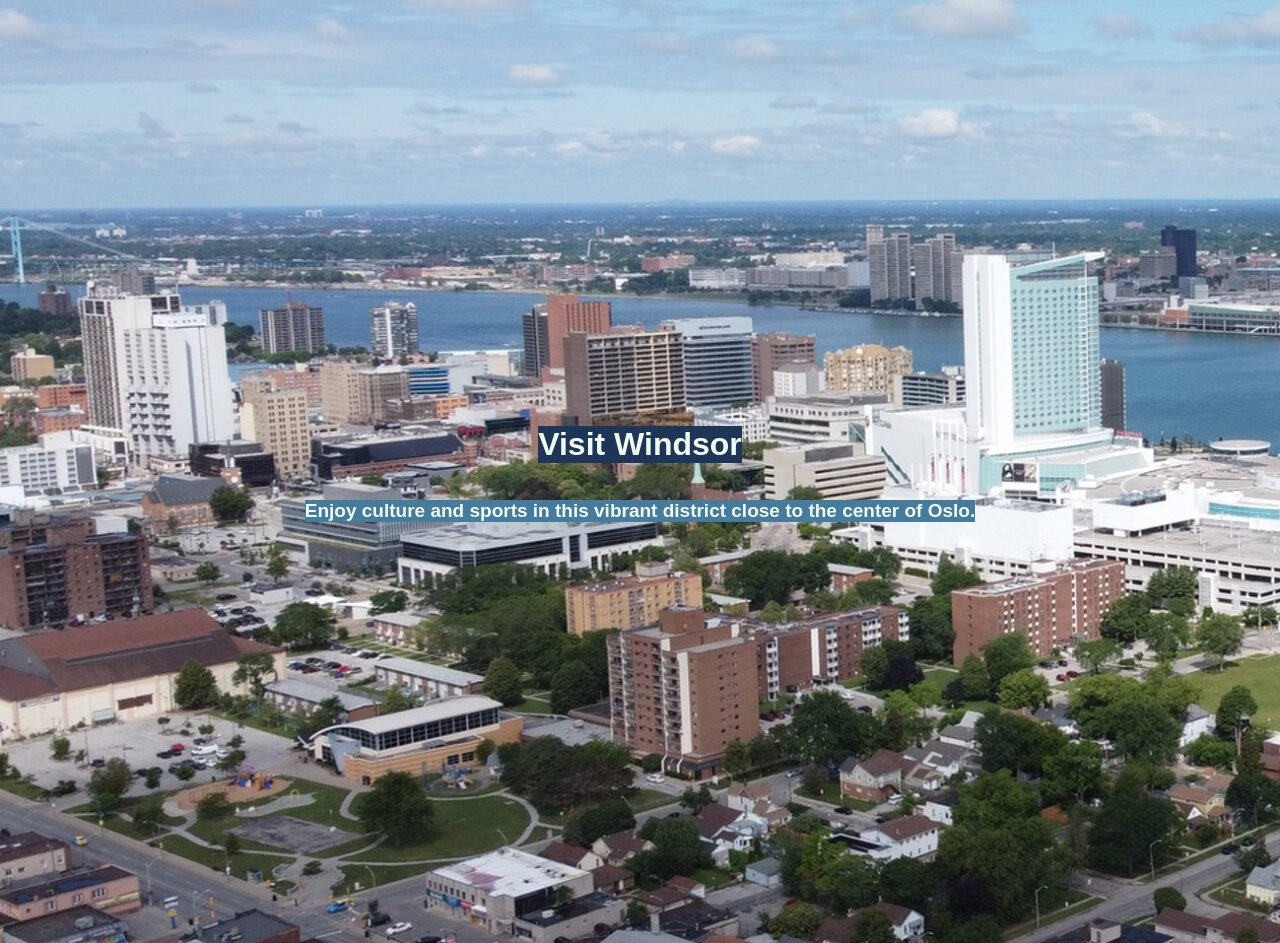
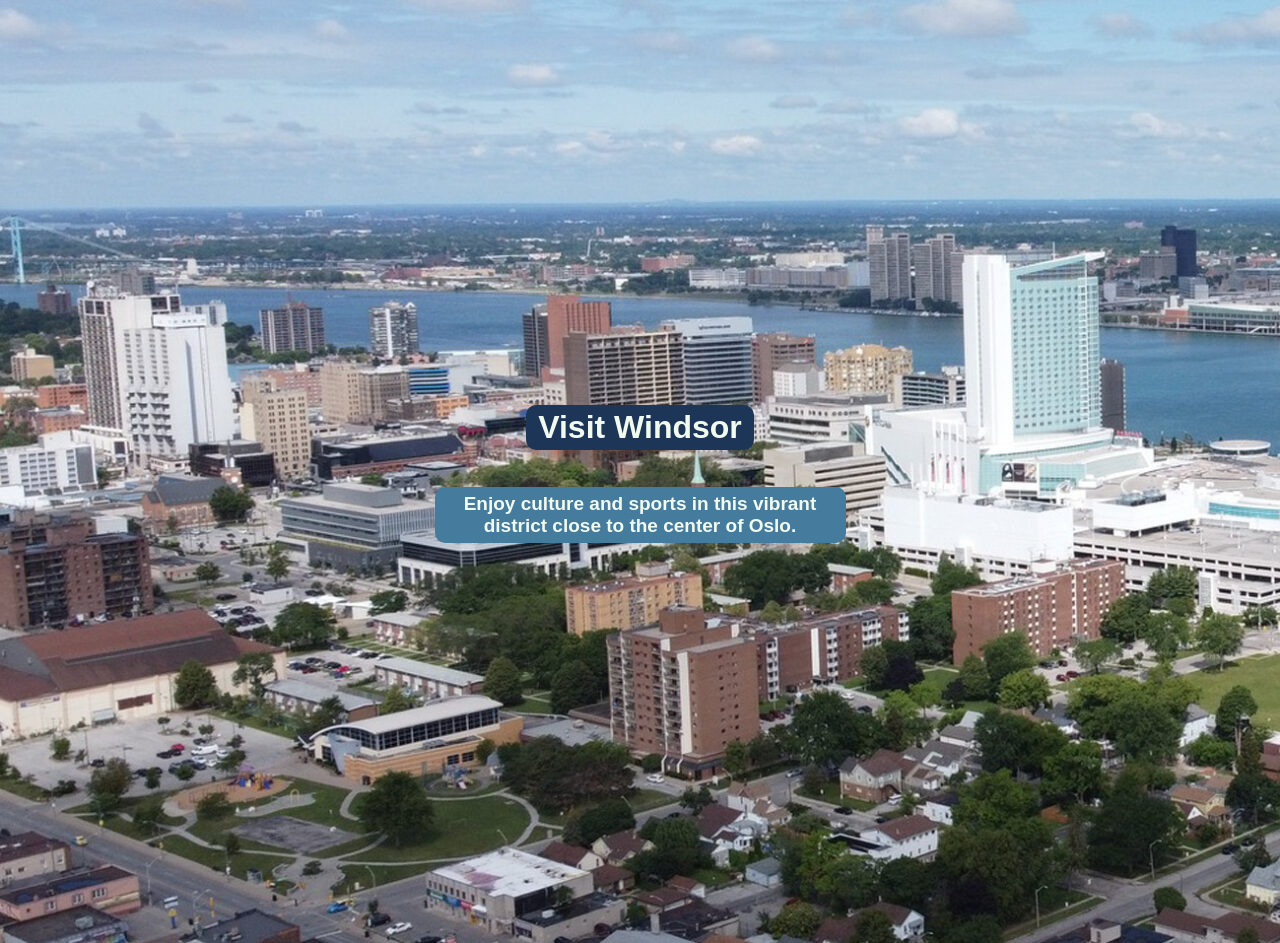
Before and after one commit to squeekiGiraf/hometown-homepage, a website built with Vite: page index.html in a window 1280 px wide. Shown: the top 943 px of the page. Built offline with nearby package versions, Linux system fonts and the light colour scheme.

Commit message:
updates to css styling

```diff
--- a/styles.css
+++ b/styles.css
@@ -24,6 +24,8 @@ body {
 }
 
 #title-h1 {
+    padding: 4px 12px;
+    border-radius: 10px;
     font-family: Arial, Helvetica, sans-serif;
     font-size: 32px;
     font-weight: 700;
@@ -32,6 +34,9 @@ body {
 }
 
 #title-h2 {
+    width: 355px;
+    padding: 6px 28px;
+    border-radius: 10px;
     font-family: Arial, Helvetica, sans-serif;
     font-size: 19px;
     font-weight: 700;
```
